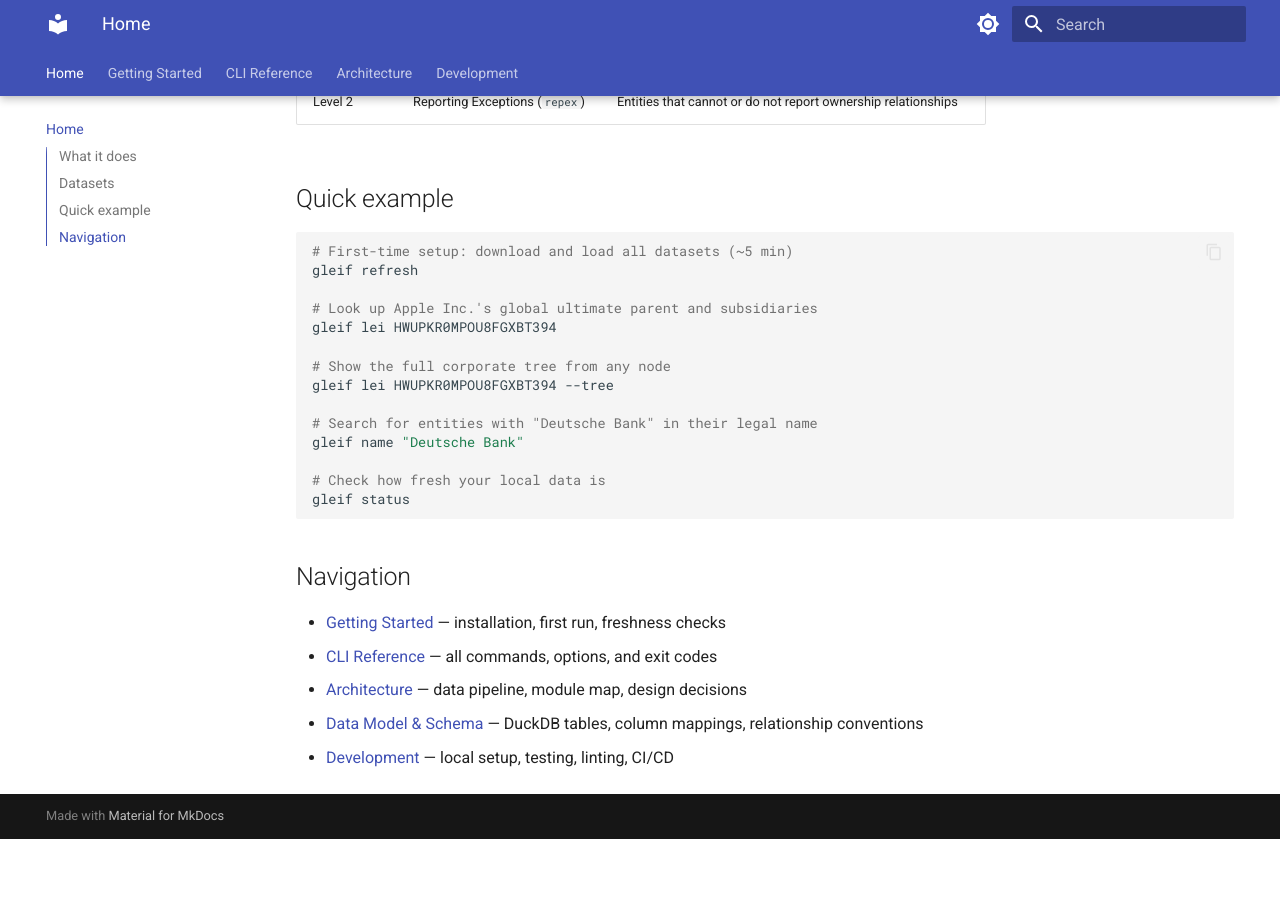
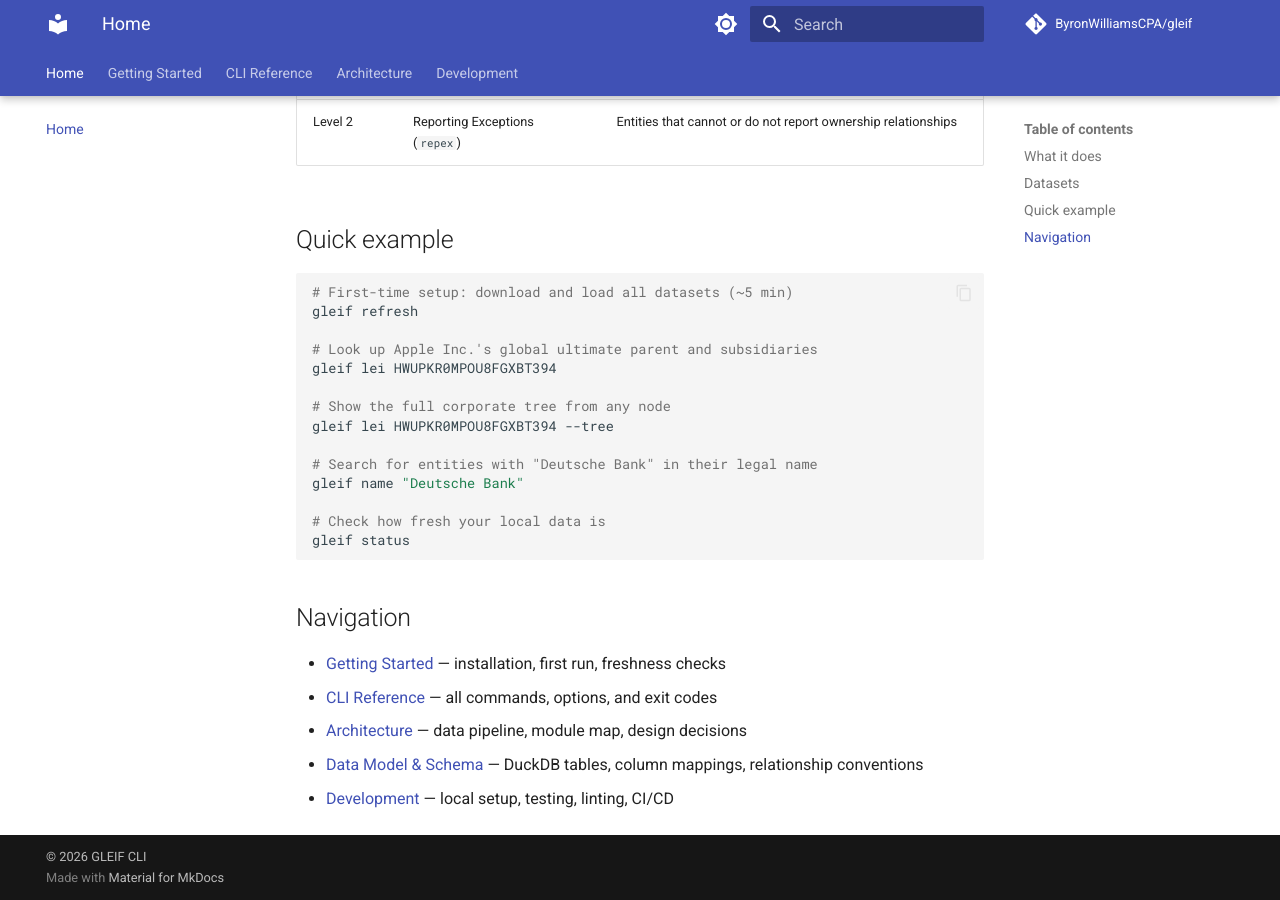
Before and after one commit to ByronWilliamsCPA/gleif, an MkDocs documentation site: the page built from docs/index.md, in a window 1280 px wide and 900 px high, scrolled down 875 px. Built offline with MkDocs 1.6.1 and Material for MkDocs 9.7.7, drawn with Linux system fonts in a browser that asks for light colours; comment, search, counter and statistics services are not loaded; before the commit the page ends 1714 px from its top, so only the background shows below that.

Commit message:
docs: fix mkdocs.yml configuration
Add site_url, repo_url, repo_name, copyright. Remove toc.integrate and
unused extensions (footnotes, md_in_html, pymdownx.tabbed,
content.tabs.link). Pin mkdocs-material<10.

Co-Authored-By: Claude Sonnet 4.6 <noreply@anthropic.com>

```diff
--- a/mkdocs.yml
+++ b/mkdocs.yml
@@ -9,6 +9,10 @@ site_description: >-
   DuckDB, and querying LEI relationship hierarchies.
 
 docs_dir: docs
+site_url: https://byronwilliamscpa.github.io/gleif/
+repo_url: https://github.com/ByronWilliamsCPA/gleif
+repo_name: ByronWilliamsCPA/gleif
+copyright: "© 2026 GLEIF CLI"
 
 theme:
   name: material
@@ -20,9 +24,7 @@ theme:
     - navigation.indexes
     - search.suggest
     - search.highlight
-    - content.tabs.link
     - content.code.copy
-    - toc.integrate
   palette:
     - media: "(prefers-color-scheme: light)"
       scheme: default
@@ -46,8 +48,6 @@ markdown_extensions:
   - admonition
   - attr_list
   - def_list
-  - footnotes
-  - md_in_html
   - tables
   - toc:
       permalink: true
@@ -59,8 +59,6 @@ markdown_extensions:
       line_spans: __span
       pygments_lang_class: true
   - pymdownx.inlinehilite
-  - pymdownx.tabbed:
-      alternate_style: true
   - pymdownx.emoji:
       emoji_index: !!python/name:material.extensions.emoji.twemoji
       emoji_generator: !!python/name:material.extensions.emoji.to_svg
--- a/pyproject.toml
+++ b/pyproject.toml
@@ -114,5 +114,5 @@ dev = [
     "pre-commit>=3.6",
     "pip-audit>=2.7",
     "bandit[toml]>=1.7",
-    "mkdocs-material>=9.5",
+    "mkdocs-material>=9.5,<10",
 ]
```
